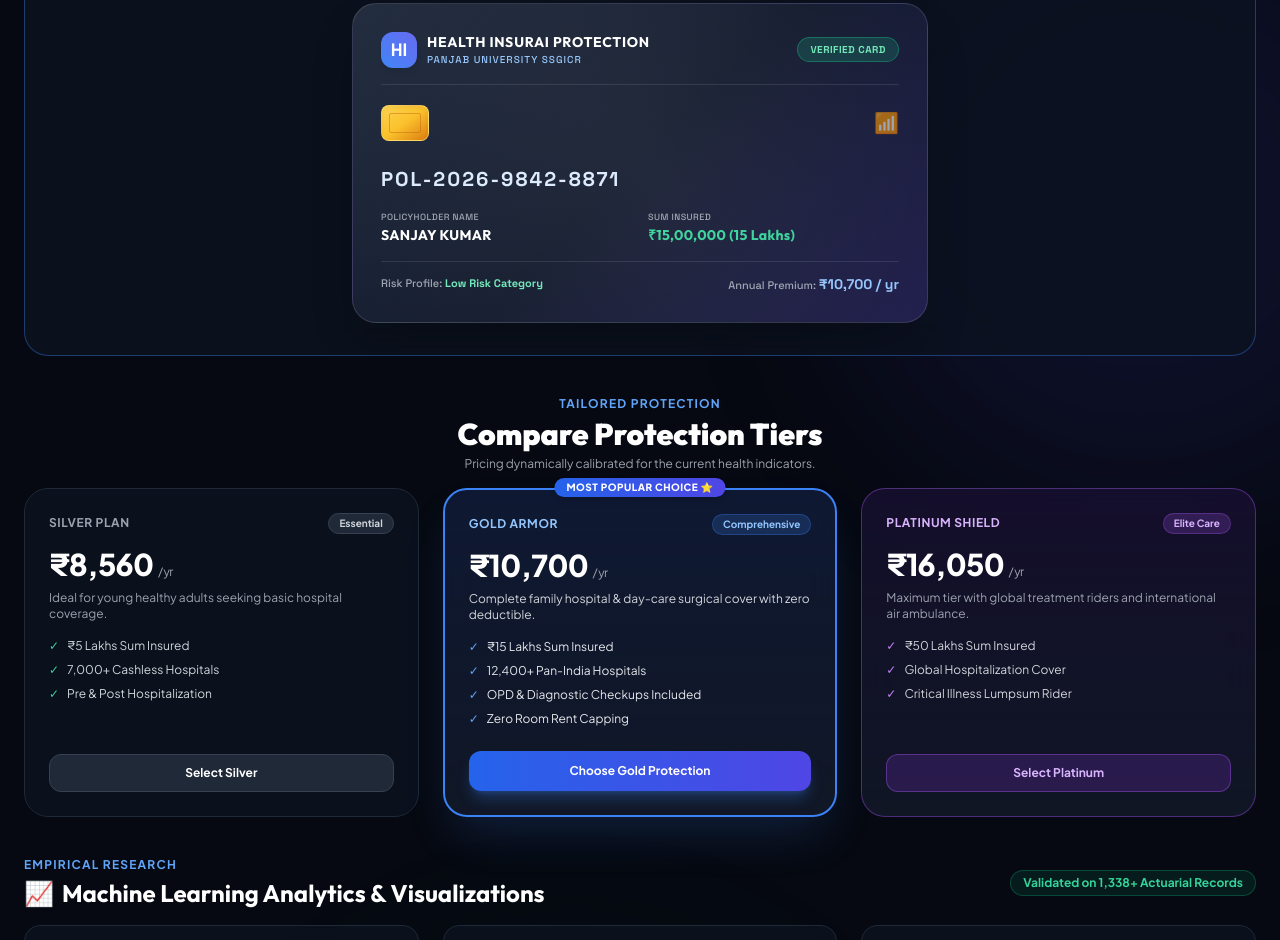
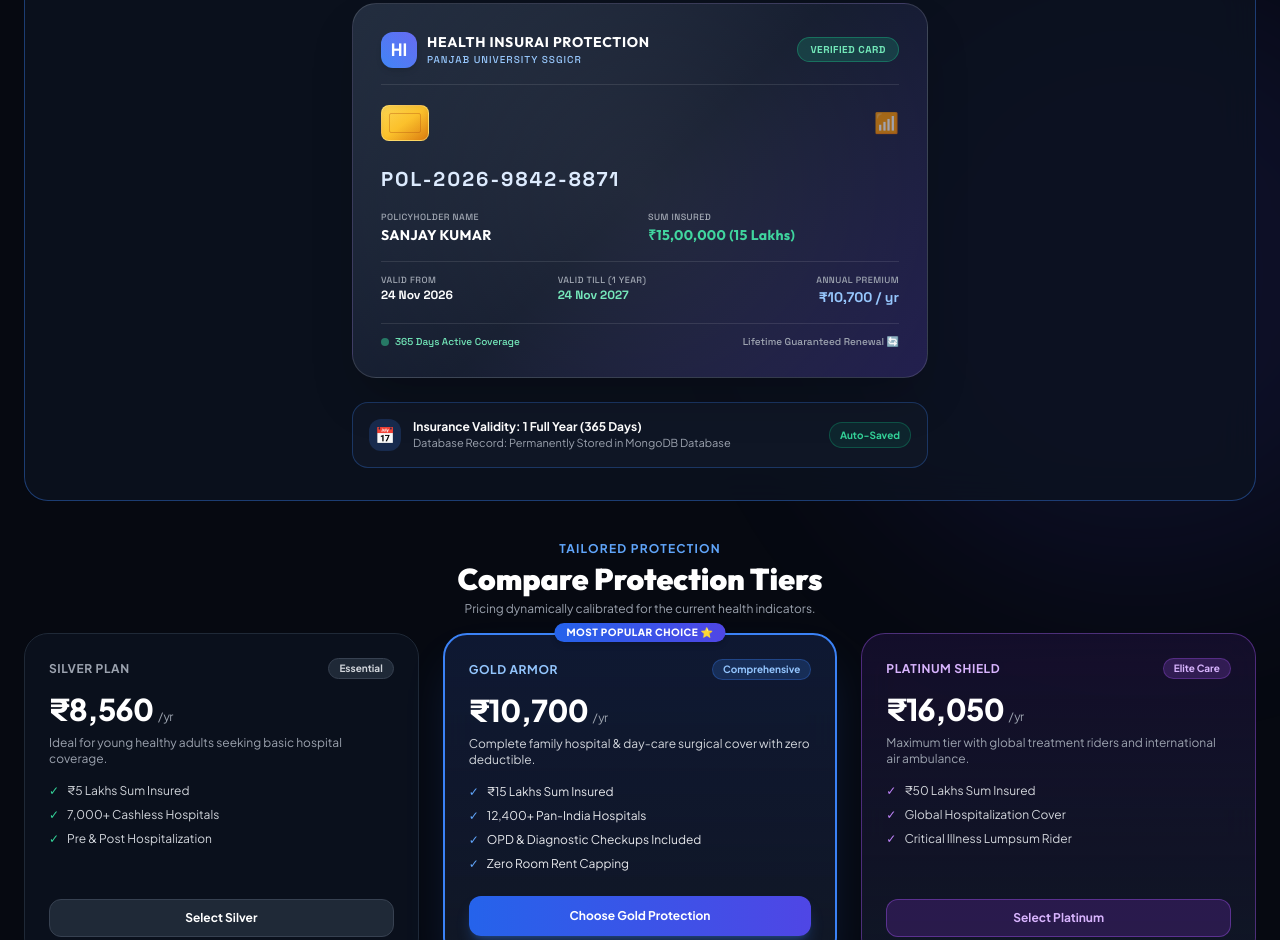
Before and after one commit to Sanjay86767/Health-insurence-and-cost-prediction-machine-learning-used-, a website: page index.html in a window 1280 px wide. Shown: the part 1365-2305 px from the top of the page. Drawn offline with nearby package versions, Linux system fonts and the light colour scheme.

Commit message:
Update dynamic 1-year validity period and new user card highlight

```diff
--- a/index.html
+++ b/index.html
@@ -441,14 +441,45 @@
           </div>
         </div>
 
-        <div class="flex items-center justify-between pt-3 border-t border-white/10 text-[11px] text-gray-300">
+        <div class="grid grid-cols-2 sm:grid-cols-3 gap-3 pt-3 border-t border-white/10 text-[11px] text-gray-300">
           <div>
-            <span class="text-gray-400">Risk Profile:</span> <strong class="text-emerald-300" id="digitalCardRisk">Low Risk</strong>
+            <span class="text-gray-400 block text-[9px] uppercase tracking-wider">Valid From</span>
+            <strong class="text-white text-xs font-bold" id="digitalCardValidFrom">24 Nov 2026</strong>
           </div>
           <div>
-            <span class="text-gray-400">Annual Premium:</span> <strong class="text-blue-300 text-sm" id="digitalCardPremium">₹10,700 / yr</strong>
-          </div>
-        </div>
+            <span class="text-gray-400 block text-[9px] uppercase tracking-wider">Valid Till (1 Year)</span>
+            <strong class="text-emerald-300 text-xs font-bold" id="digitalCardValidThru">23 Nov 2027</strong>
+          </div>
+          <div class="col-span-2 sm:col-span-1 text-left sm:text-right">
+            <span class="text-gray-400 block text-[9px] uppercase tracking-wider">Annual Premium</span>
+            <strong class="text-blue-300 text-sm font-bold" id="digitalCardPremium">₹10,700 / yr</strong>
+          </div>
+        </div>
+
+        <div class="mt-4 pt-2.5 border-t border-white/10 flex items-center justify-between text-[10px] text-gray-400">
+          <span class="flex items-center gap-1.5 text-emerald-300">
+            <span class="w-2 h-2 rounded-full bg-emerald-400 animate-pulse"></span>
+            365 Days Active Coverage
+          </span>
+          <span class="text-gray-400">Lifetime Guaranteed Renewal 🔄</span>
+        </div>
+      </div>
+
+      <!-- VALIDITY & DATABASE RETENTION BANNER -->
+      <div class="mt-6 max-w-xl mx-auto p-4 rounded-2xl bg-gray-900/90 border border-blue-500/30 flex flex-col sm:flex-row items-center justify-between gap-3 text-xs">
+        <div class="flex items-center gap-3">
+          <div class="w-8 h-8 rounded-xl bg-blue-500/20 text-blue-400 flex items-center justify-center font-bold text-base">
+            📅
+          </div>
+          <div>
+            <strong class="text-white block font-bold">Insurance Validity: 1 Full Year (365 Days)</strong>
+            <span class="text-gray-400 text-[11px]">Database Record: Permanently Stored in MongoDB Database</span>
+          </div>
+        </div>
+        <span class="px-2.5 py-1 rounded-full text-[10px] font-bold bg-emerald-500/10 text-emerald-400 border border-emerald-500/30">
+          Auto-Saved
+        </span>
+      </div>
       </div>
     </div>
 
@@ -1121,6 +1152,10 @@
                 <span class="text-gray-500 block text-[10px]">Surgeries:</span>
                 <strong>${q.surgeries || 0} Major Surg.</strong>
               </div>
+              <div class="col-span-2 pt-1.5 border-t border-gray-800/80 flex items-center justify-between text-[10px]">
+                <span class="text-gray-400">Validity Period:</span>
+                <strong class="text-emerald-300 font-bold">1 Full Year (Active 365 Days)</strong>
+              </div>
             </div>
 
             <!-- Action Buttons -->
@@ -1261,9 +1296,18 @@
       document.getElementById('cardSmokingSur').textContent = "₹" + smokeCost.toLocaleString('en-IN');
       document.getElementById('cardBmiAgeFactor').textContent = "₹" + Math.round(ageCost + bmiCost).toLocaleString('en-IN');
 
-      // Update Digital Card Elements
+      // Update Digital Card Elements & Dynamic 1-Year Dates
       document.getElementById('digitalCardHolder').textContent = applicantName.toUpperCase();
       document.getElementById('digitalCardPremium').textContent = "₹" + roundedQuote.toLocaleString('en-IN') + " / yr";
+
+      const now = new Date();
+      const nextYear = new Date(now.getTime() + 365 * 24 * 60 * 60 * 1000);
+      const fromStr = now.toLocaleDateString('en-IN', { day: 'numeric', month: 'short', year: 'numeric' });
+      const thruStr = nextYear.toLocaleDateString('en-IN', { day: 'numeric', month: 'short', year: 'numeric' });
+      const elFrom = document.getElementById('digitalCardValidFrom');
+      const elThru = document.getElementById('digitalCardValidThru');
+      if (elFrom) elFrom.textContent = fromStr;
+      if (elThru) elThru.textContent = thruStr;
 
       // Update Tier Prices
       document.getElementById('tierSilverPrice').innerHTML = "₹" + Math.round(roundedQuote * 0.8).toLocaleString('en-IN') + ' <span class="text-xs text-gray-400 font-normal">/ yr</span>';
```
